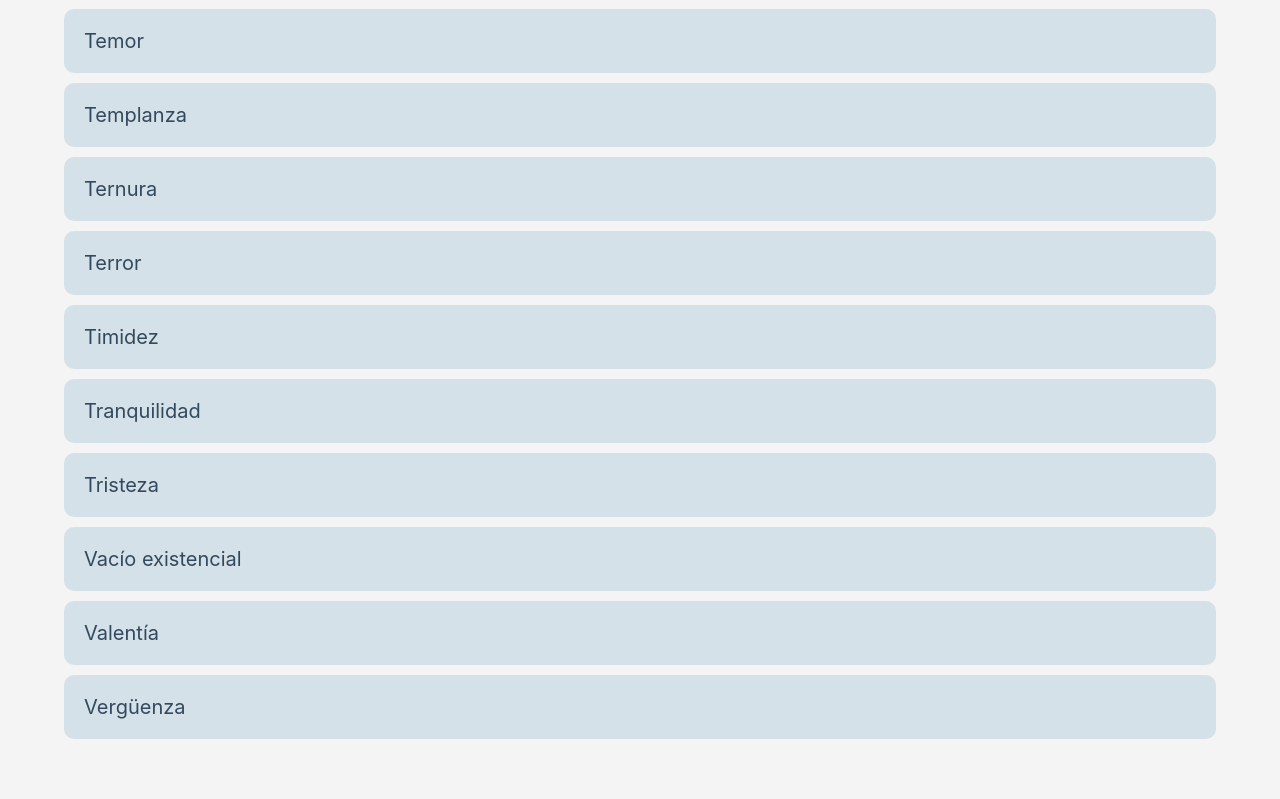
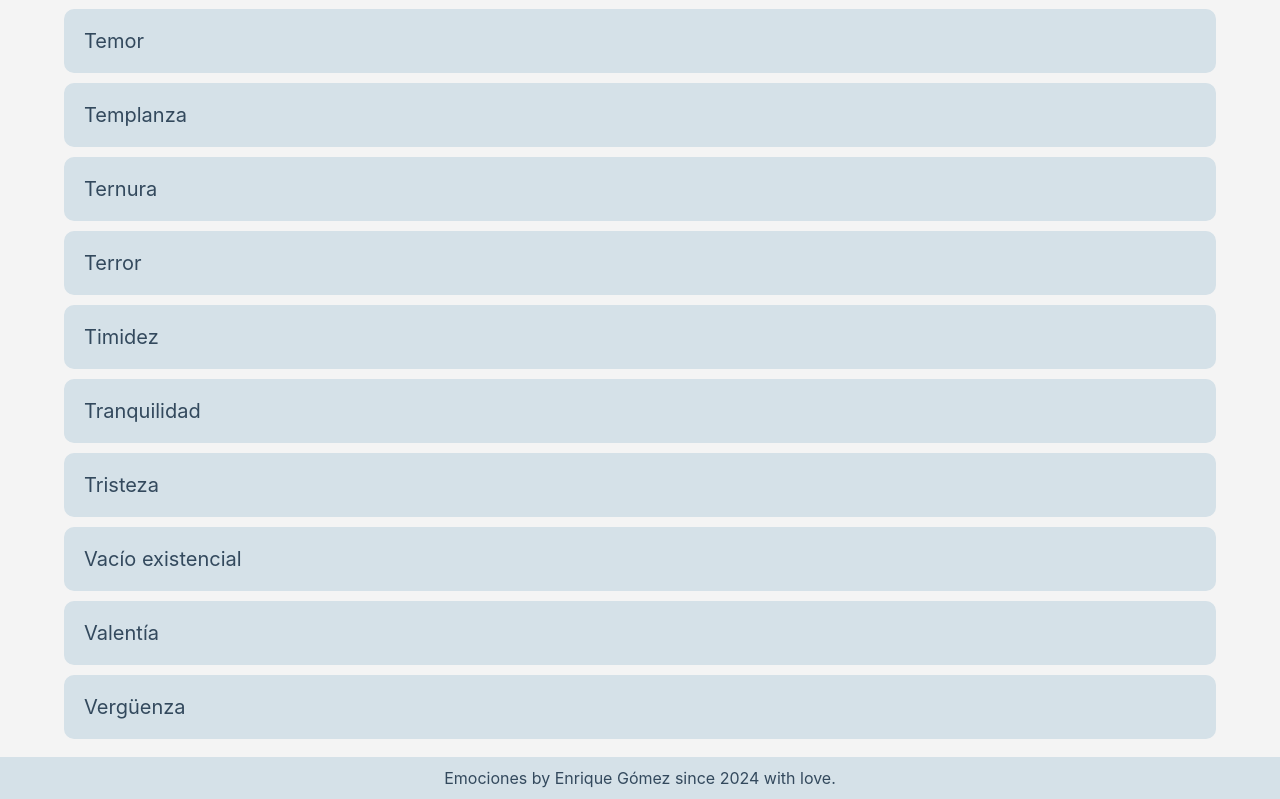
Before and after one commit to kikeelectronico/emociones, a React (Create React App) app in the folder emociones/: page / in a window 1280 px wide. Shown: the part 7693-8492 px from the top of the page. Before the commit the page ends 8432 px from the top, so only its background shows below. Built offline with nearby package versions, Linux system fonts and the light colour scheme.

Commit message:
add footer

```diff
--- a/emociones/src/App.css
+++ b/emociones/src/App.css
@@ -1,5 +1,6 @@
 .App {
   text-align: center;
+  position: relative;
 }
 
 .header {
@@ -25,6 +26,7 @@
   width: 90%;
   margin-top: 80px;
   margin-left: 5%;
+  padding-bottom: 60px;
 }
 
 .buttons {
@@ -32,6 +34,7 @@
   right: 0;
   bottom: 0;
   padding: 20px;
+  z-index: 2;
   border-radius: 10px 0 0 0;
   border: 1px solid #b0c9d4;
   display: flex;
--- a/emociones/src/App.js
+++ b/emociones/src/App.js
@@ -6,6 +6,7 @@ import DeselectIcon from '@mui/icons-material/Deselect';
 
 import './App.css';
 import Emotion from './components/Emotion';
+import Footer from "./components/Footer";
 
 let emotions_list = require("./emotions.json")
 
@@ -93,6 +94,9 @@ function App() {
           <DeselectIcon/>
         </IconButton>
       </section>
+      {
+        !filtered ? <Footer/> : <></>
+      }
     </div>
   );
 }
--- /dev/null
+++ b/emociones/src/components/Footer.js
@@ -0,0 +1,11 @@
+import React from "react";
+import "./footer.css"
+
+export default function Footer(props) {
+
+  return (
+    <footer className="main-footer">
+      <span className="main-footer-text"> Emociones by Enrique Gómez since 2024 with love. </span>
+    </footer>
+  )
+}
--- /dev/null
+++ b/emociones/src/components/footer.css
@@ -0,0 +1,14 @@
+.main-footer {
+    width: 100%;
+    height: 42px;
+    background-color: #d5e1e8;
+    position: absolute;
+    bottom: 0;
+    display: flex;
+    justify-content: center;
+    align-items: center;
+}
+
+.main-footer-text {
+    color: #33495D;
+}
```
Lines whose indentation alone changed are shown as unchanged.
